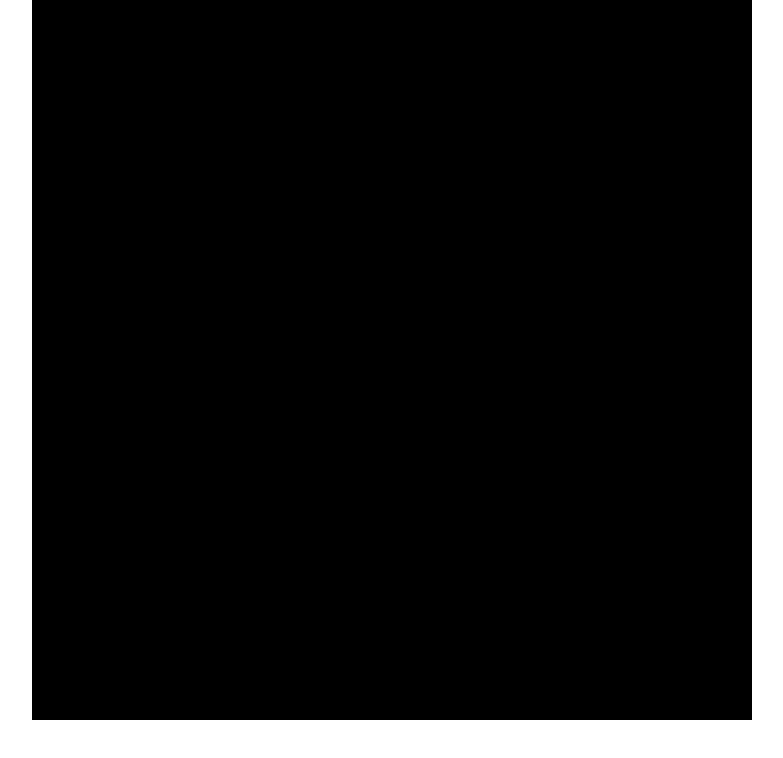
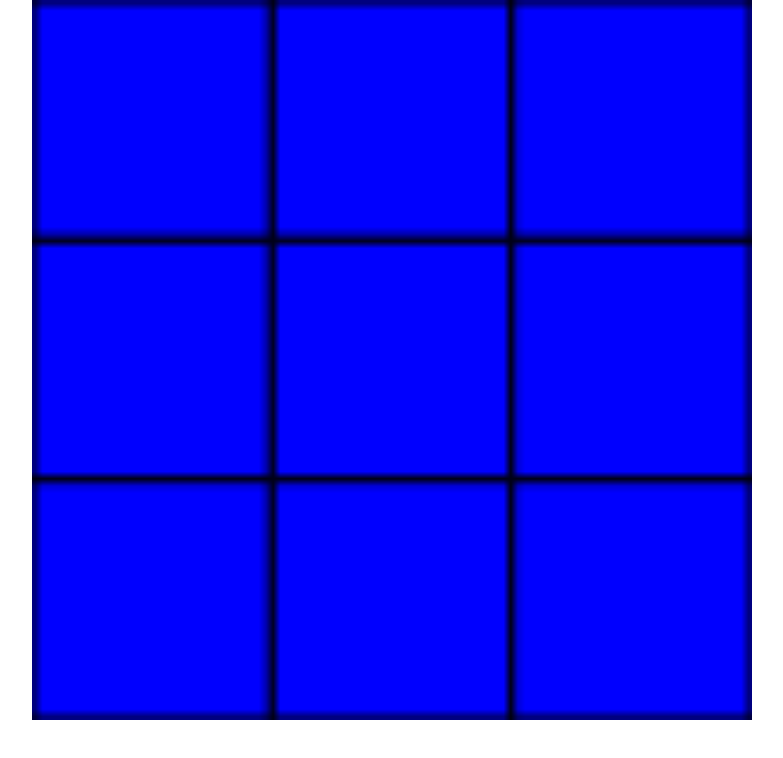
Before and after one commit to nasfadev/minesweeper-game, a website with bundled scripts: page index.html in a window 1280 px wide. Shown: the whole page, without its empty margins (248-1031 px from the left). Built offline with nearby package versions, Linux system fonts and the light colour scheme.

Commit message:
added renderAll function in grid-generator.js and modifed some file to support this fungction

```diff
--- a/css/style.css
+++ b/css/style.css
@@ -6,5 +6,5 @@ div.container canvas.main-canvas{
     display: flex;
     height: 90vh;
     width: 90vh;
-    background-color: black;
+    background-color: azure;
 }
--- a/index.html
+++ b/index.html
@@ -11,9 +11,13 @@
 
 <body>
     <div class="container">
-        <canvas id="main-canvas" class="main-canvas"></canvas>
+        <canvas id="main-canvas" class="main-canvas" width="100" height="100"></canvas>
+
     </div>
-    <script type="module" src="main.js"></script>
+    <script>
+
+    </script>
+    <script type="module" src="/main.js"></script>
 </body>
 
 </html>
--- a/js/config.js
+++ b/js/config.js
@@ -1,3 +1,3 @@
 export default class Config {
-  static size = 10;
+  static size = 3;
 }
--- a/js/grid-generator.js
+++ b/js/grid-generator.js
@@ -1,5 +1,18 @@
-import Config from "./config";
+import Config from "./config.js";
 
 const mainCanvas = document.getElementById("main-canvas");
 const ctx = mainCanvas.getContext("2d", { alpha: false });
-function generate() {}
+const gridWidth = mainCanvas.width / Config.size;
+export function renderAll() {
+  for (let i = 0; i < Config.size; i++) {
+    for (let j = 0; j < Config.size; j++) {
+      ctx.beginPath();
+      ctx.fillStyle = "blue";
+      ctx.fillRect(gridWidth * j, gridWidth * i, gridWidth, gridWidth);
+      ctx.rect(gridWidth * j, gridWidth * i, gridWidth, gridWidth);
+      ctx.fillStyle = "black";
+      ctx.stroke();
+    }
+    console.log(i);
+  }
+}
--- a/main.js
+++ b/main.js
@@ -0,0 +1,2 @@
+import * as gridGenerator from "./js/grid-generator.js";
+gridGenerator.renderAll();
```
